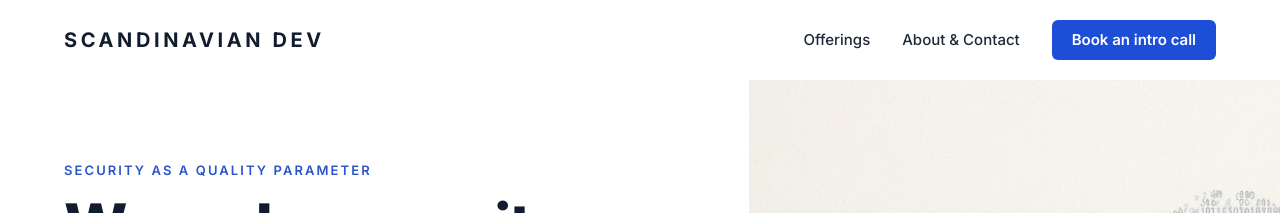
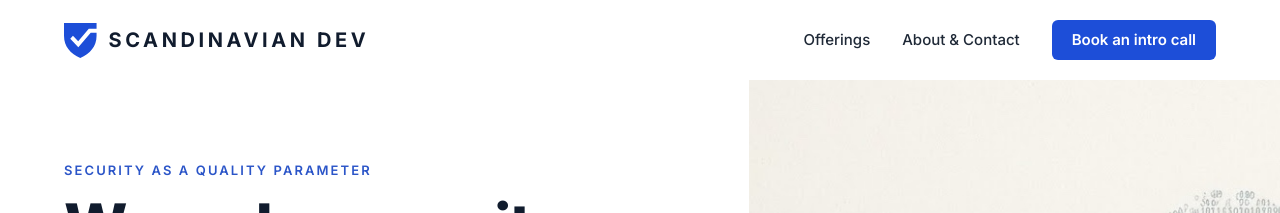
Before and after one commit to skjohansen/scandinaviandev-web, a Jekyll site: the page built from index.html, in a window 1280 px wide. Shown: the top 213 px of the page. Built offline with Jekyll 4.4.1, drawn with Linux system fonts in a browser that asks for light colours.

Commit message:
Add shield logo, favicons and share thumbnail
- Vector shield logo next to the wordmark in the header
- SVG and PNG favicons, home screen icon and 512px logo for search engines
- 1200x630 share thumbnail used for every page by default
- README and CHANGELOG updated

```diff
--- a/_config.yml
+++ b/_config.yml
@@ -10,6 +10,7 @@ description: >-
   security champions, tabletop exercises, fractional CISO and security due
   diligence for European product teams.
 url: "https://scandinavian.dev"
+logo: /assets/images/logo-512.png      # search engines (structured data)
 baseurl: ""
 lang: en          # UI strings come from _data/i18n/<lang>.yml
 locale: en_GB
@@ -61,6 +62,7 @@ defaults:
       path: ""
     values:
       layout: default
+      image: /assets/images/og-image.png   # share thumbnail (LinkedIn, Slack, etc.)
   - scope:
       path: ""
       type: offerings
--- a/_includes/css/layout.css
+++ b/_includes/css/layout.css
@@ -34,6 +34,8 @@
   white-space: nowrap;
 }
 .wordmark:hover { text-decoration: none; color: var(--c-ink); }
+.wordmark { display: inline-flex; align-items: center; gap: 0.6em; }
+.logo-mark { flex-shrink: 0; width: auto; height: 1.75em; color: var(--c-primary); }
 .wordmark--sm { font-size: var(--fs-sm); }
 
 .nav-toggle {
--- a/_includes/head.html
+++ b/_includes/head.html
@@ -4,6 +4,7 @@
   <meta name="theme-color" content="#ffffff">
   <script>document.documentElement.classList.add('js')</script>
   {% seo %}
+  <link rel="icon" type="image/svg+xml" href="{{ '/assets/images/favicon.svg' | relative_url }}">
   <link rel="icon" type="image/png" href="{{ '/assets/images/favicon.png' | relative_url }}">
   <link rel="apple-touch-icon" href="{{ '/assets/images/apple-touch-icon.png' | relative_url }}">
   <link rel="preconnect" href="https://fonts.googleapis.com">
--- a/_includes/header.html
+++ b/_includes/header.html
@@ -1,6 +1,6 @@
 <header class="site-header">
   <div class="container site-header__inner">
-    <a class="wordmark" href="{{ '/' | relative_url }}">{{ site.wordmark }}</a>
+    <a class="wordmark" href="{{ '/' | relative_url }}">{% include logo-mark.svg %}<span>{{ site.wordmark }}</span></a>
 
     <button class="nav-toggle" type="button" aria-expanded="false" aria-controls="site-nav"
             aria-label="{{ t.menu_open }}" data-label-open="{{ t.menu_open }}" data-label-close="{{ t.menu_close }}">
```
Also changed, not shown: CHANGELOG.md, README.md, _includes/logo-mark.svg (added), assets/images/apple-touch-icon.png, assets/images/favicon.png, assets/images/favicon.svg (added), assets/images/logo-512.png (added), assets/images/logo-mark.svg (added), assets/images/og-image.png (added).
